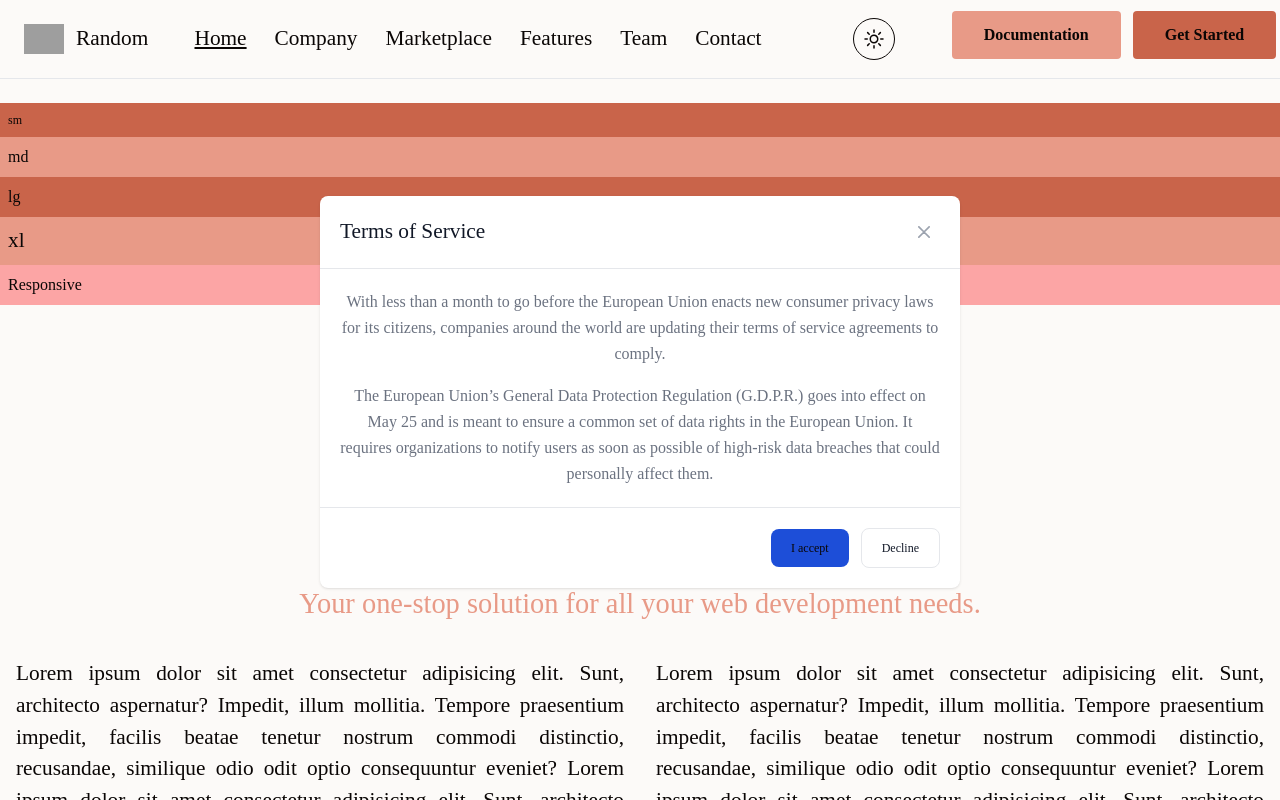
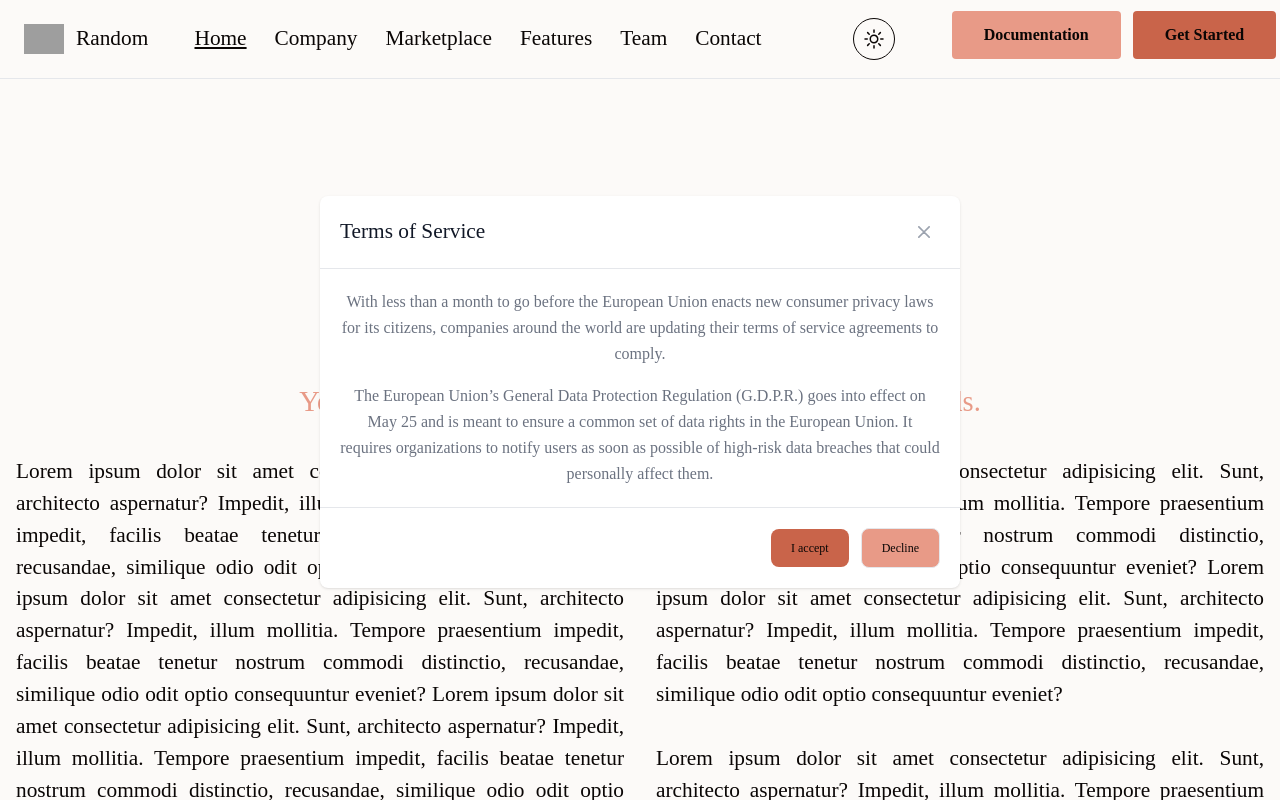
Before and after one commit to 4lexDel/Random-website, a React (Create React App) app: page / in a window 1280 px wide. Shown: the top 800 px of the page. Built offline with nearby package versions, Linux system fonts and the light colour scheme; grey boxes are pictures that could not be loaded.

Commit message:
modal color details

```diff
--- a/src/App.tsx
+++ b/src/App.tsx
@@ -10,7 +10,7 @@ function App() {
       <Header></Header>
 
       <br />
-      <Responsive></Responsive>
+      {/* <Responsive></Responsive> */}
       <HomePage></HomePage>
     </div>
   );
--- a/src/components/Modal/Modal.tsx
+++ b/src/components/Modal/Modal.tsx
@@ -27,8 +27,8 @@ function Modal({isOpen, onClose, onSubmit}: {isOpen: boolean, onClose: MouseEven
                                 </p>
                             </div>
                             <div className="flex justify-end items-center p-4 md:p-5 border-t border-gray-200 rounded-b dark:border-gray-600">
-                                <button onClick={(e) => {onClose(e); onSubmit(e);}} type="button" className="text-text bg-blue-700 hover:bg-blue-800 focus:ring-4 focus:outline-none focus:ring-blue-300 font-medium rounded-lg text-sm px-5 py-2.5 text-center dark:bg-blue-600 dark:hover:bg-blue-700 dark:focus:ring-blue-800">I accept</button>
-                                <button onClick={onClose} type="button" className="py-2.5 px-5 ms-3 text-sm font-medium text-gray-900 focus:outline-none bg-white rounded-lg border border-gray-200 hover:bg-gray-100 hover:text-blue-700 focus:z-10 focus:ring-4 focus:ring-gray-100 dark:focus:ring-gray-700 dark:bg-gray-800 dark:text-gray-400 dark:border-gray-600 dark:hover:text-white dark:hover:bg-gray-700">Decline</button>
+                                <button onClick={(e) => {onClose(e); onSubmit(e);}} type="button" className="text-text bg-primary focus:ring-4 focus:outline-none focus:ring-blue-300 font-medium rounded-lg text-sm px-5 py-2.5 text-center dark:focus:ring-blue-800">I accept</button>
+                                <button onClick={onClose} type="button" className="py-2.5 px-5 ms-3 text-sm font-medium text-text focus:outline-none bg-secondary rounded-lg border border-gray-200 focus:z-10 focus:ring-4 focus:ring-gray-100 dark:focus:ring-gray-700 dark:border-gray-600">Decline</button>
                             </div>
                         </div>
                     </div>
```
